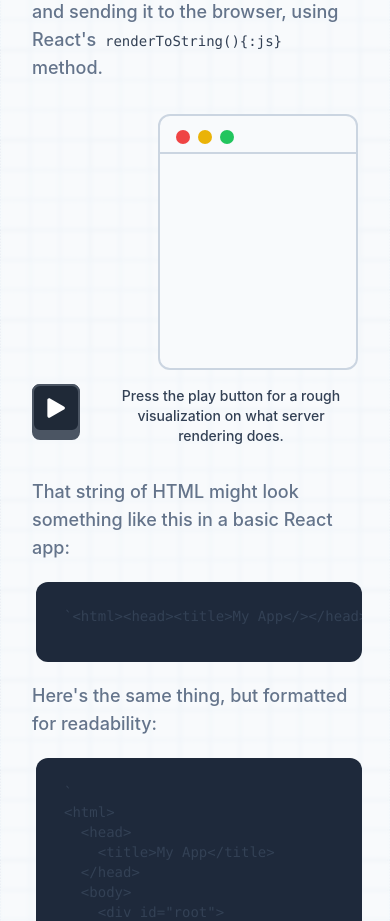
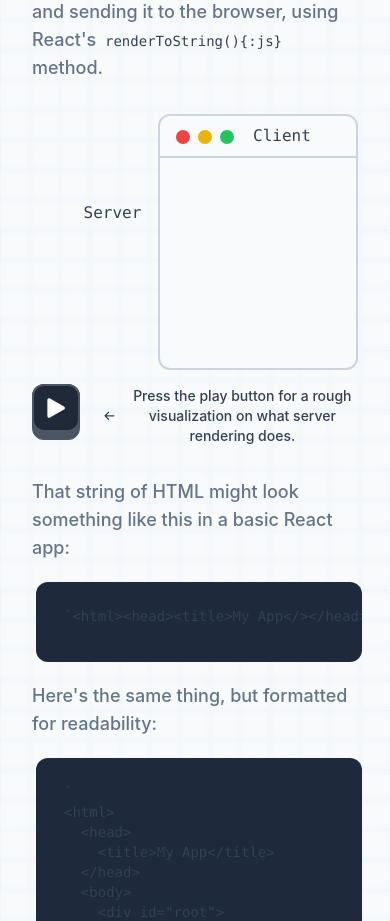
Before and after one commit to ricardonunez-io/servercomponents, a Next.js app: page /what-are-react-server-components in a window 390 px wide. Shown: the part 1120-2041 px from the top of the page. Built offline with nearby package versions, Linux system fonts and the light colour scheme; a web font is replaced by a local one.

Commit message:
Update server-rendering.tsx

```diff
--- a/app/(posts)/what-are-react-server-components/server-rendering.tsx
+++ b/app/(posts)/what-are-react-server-components/server-rendering.tsx
@@ -9,7 +9,7 @@ import { useState } from "react";
 function Spinner() {
 	return (
 		<svg
-			className="animate-spin w-5 h-5 sm:w-6 sm:h-6 md:w-10 md:h-10 lg:w-12 lg:h-12 text-current"
+			className="animate-spin w-5 h-5 sm:w-6 sm:h-6 md:w-8 md:h-8 text-current"
 			xmlns="http://www.w3.org/2000/svg"
 			fill="none"
 			viewBox="0 0 24 24"
@@ -37,7 +37,7 @@ function PlayButton() {
 			viewBox="0 0 51 57"
 			fill="none"
 			xmlns="http://www.w3.org/2000/svg"
-			className="w-5 h-5 sm:w-6 sm:h-6 md:w-10 md:h-10 lg:w-12 lg:h-12"
+			className="w-5 h-5 sm:w-6 sm:h-6 md:w-8 md:h-8"
 		>
 			<path
 				d="M5.62791 56.3769C4.27374 56.3769 3.13832 55.8874 2.22166 54.9082C1.32582 53.9499 0.877907 52.6269 0.877907 50.9394V5.87694C0.877907 4.21027 1.32582 2.89777 2.22166 1.93944C3.13832 0.960271 4.27374 0.470688 5.62791 0.470688C6.31541 0.470688 6.98207 0.585271 7.62791 0.814438C8.27374 1.0436 8.98207 1.37694 9.75291 1.81444L46.8779 23.3457C48.2737 24.1374 49.2946 24.9186 49.9404 25.6894C50.5862 26.4394 50.9092 27.3457 50.9092 28.4082C50.9092 29.4915 50.5862 30.4082 49.9404 31.1582C49.2946 31.9082 48.2737 32.6894 46.8779 33.5019L9.75291 55.0019C8.98207 55.4603 8.27374 55.804 7.62791 56.0332C6.98207 56.2624 6.31541 56.3769 5.62791 56.3769Z"
@@ -48,12 +48,32 @@ function PlayButton() {
 	);
 }
 
+function Arrow() {
+	return (
+		<svg
+			width="24"
+			height="20"
+			viewBox="0 0 12 10"
+			fill="none"
+			xmlns="http://www.w3.org/2000/svg"
+		>
+			<path
+				d="M0.494141 4.75781C0.494141 4.54688 0.572266 4.36719 0.728516 4.21875L4.56055 0.386719C4.64258 0.304688 4.72656 0.246094 4.8125 0.210938C4.90234 0.171875 4.99219 0.152344 5.08203 0.152344C5.29688 0.152344 5.4707 0.21875 5.60352 0.351562C5.73633 0.484375 5.80273 0.648438 5.80273 0.84375C5.80273 0.949219 5.78125 1.04688 5.73828 1.13672C5.69922 1.22266 5.64648 1.29883 5.58008 1.36523L4.26758 2.68945L2.1875 4.59961L1.91797 4.14844L4.05078 4.03125H10.9648C11.1875 4.03125 11.3672 4.09961 11.5039 4.23633C11.6406 4.36914 11.709 4.54297 11.709 4.75781C11.709 4.97656 11.6406 5.1543 11.5039 5.29102C11.3672 5.42383 11.1875 5.49023 10.9648 5.49023H4.05078L1.91797 5.36719L2.1875 4.92773L4.26758 6.82617L5.58008 8.15039C5.64648 8.2168 5.69922 8.29297 5.73828 8.37891C5.78125 8.46484 5.80273 8.5625 5.80273 8.67188C5.80273 8.86719 5.73633 9.03125 5.60352 9.16406C5.4707 9.29688 5.29688 9.36328 5.08203 9.36328C4.89453 9.36328 4.72461 9.28711 4.57227 9.13477L0.728516 5.29688C0.572266 5.14844 0.494141 4.96875 0.494141 4.75781Z"
+				fill="currentColor"
+			/>
+		</svg>
+	);
+}
+
 export default function ServerRendering({ caption }: { caption: string }) {
 	const [iconScope, iconAnimate] = useAnimate();
-	const [browserScope, browserAnimate] = useAnimate();
 	const [tooltipScope, tooltipAnimate] = useAnimate();
+	const [renderToStringScope, renderToStringAnimate] = useAnimate();
+	const [navScope, navAnimate] = useAnimate();
+	const [copyScope, copyAnimate] = useAnimate();
+	const [heroScope, heroAnimate] = useAnimate();
+	const [logoCloudScope, logoCloudAnimate] = useAnimate();
 	const [isPlaying, setIsPlaying] = useState(false);
-	const [renderToStringScope, renderToStringAnimate] = useAnimate();
 
 	async function tooltipAnimation() {
 		await tooltipAnimate(
@@ -115,16 +135,59 @@ export default function ServerRendering({ caption }: { caption: string }) {
 	}
 
 	async function browserAnimation() {
-		await browserAnimate(
-			browserScope.current,
-			{ opacity: [0, 1] },
-			{ delay: 5.5 }
+		await navAnimate(
+			navScope.current,
+			{ opacity: 0, translateY: 0 },
+			{ delay: 0, duration: 0 }
 		);
-		await browserAnimate(
-			browserScope.current,
-			{ opacity: 0 },
-			{ delay: 3, duration: 0.7 }
+		await copyAnimate(
+			copyScope.current,
+			{ opacity: 0, translateY: 0 },
+			{ delay: 0, duration: 0 }
 		);
+		await heroAnimate(
+			heroScope.current,
+			{ opacity: 0, translateY: 0 },
+			{ delay: 0, duration: 0 }
+		);
+		await logoCloudAnimate(
+			logoCloudScope.current,
+			{ opacity: 0, translateY: 0 },
+			{ delay: 0, duration: 0 }
+		);
+
+		await navAnimate(
+			navScope.current,
+			{ opacity: 1, translateY: [-20, 0] },
+			{ delay: 5.5, duration: 0.5 }
+		);
+		await copyAnimate(
+			copyScope.current,
+			{ opacity: 1, translateY: [-20, 0] },
+			{ delay: -0.2, duration: 0.5 }
+		);
+		await heroAnimate(
+			heroScope.current,
+			{ opacity: 1, translateY: [-20, 0] },
+			{ delay: -0.2, duration: 0.5 }
+		);
+		await logoCloudAnimate(
+			logoCloudScope.current,
+			{ opacity: 1, translateY: [-20, 0] },
+			{ delay: -0.2, duration: 0.5 }
+		);
+
+		await navAnimate(
+			navScope.current,
+			{ opacity: 0, translateY: 0 },
+			{ delay: 3 }
+		);
+		await copyAnimate(copyScope.current, { opacity: 0, translateY: 0 });
+		await heroAnimate(heroScope.current, { opacity: 0, translateY: 0 });
+		await logoCloudAnimate(logoCloudScope.current, {
+			opacity: 0,
+			translateY: 0,
+		});
 	}
 
 	async function playAnimation() {
@@ -148,7 +211,7 @@ export default function ServerRendering({ caption }: { caption: string }) {
 	}
 
 	return (
-		<div className="my-4">
+		<div className="my-4 h-full">
 			<div className="flex justify-between items-center overflow-hidden">
 				<div className="flex justify-between items-center w-full">
 					<div className="grid place-items-center mr-4 sm:mr-6 md:mr-8 lg:mr-10">
@@ -161,6 +224,9 @@ export default function ServerRendering({ caption }: { caption: string }) {
 								`&lt;html/&gt;`
 							</code>
 						</m.div>
+						<code className="absolute translate-x-[44%] -mt-[59px]">
+							Server
+						</code>
 						<Image
 							src={ReactIcon}
 							alt="React Icon"
@@ -184,19 +250,22 @@ export default function ServerRendering({ caption }: { caption: string }) {
 						aria-hidden="true"
 						className="dark:bg-stone-950 bg-slate-50 border-2 border-slate-300 dark:border-slate-600 h-fit max-[475px]:max-h-64 w-full rounded-xl p-3 px-0 relative"
 					>
-						<div className="flex w-full rounded-t-xl justify-between border-b-2 border-slate-300 dark:border-slate-600">
-							<div className="flex my-auto min-w-fit w-full pt-2 pb-4 px-4 max-[475px]:pt-0.5 max-[475px]:pb-2">
+						<div className="flex w-full rounded-t-xl justify-between border-b-2 border-slate-300 dark:border-slate-600 relative">
+							<div className="flex my-auto min-w-fit w-full pt-2 pb-4 px-4 max-[475px]:pt-0.5 max-[475px]:pb-3">
 								<div className="h-3.5 w-3.5 rounded-full bg-red-500 inline-block mr-2" />
 								<div className="h-3.5 w-3.5 rounded-full bg-yellow-500 inline-block mr-2" />
 								<div className="h-3.5 w-3.5 rounded-full bg-green-500 inline-block mr-2" />
 							</div>
+							<code className="absolute inset-0 translate-x-[44%] max-[475px]:-mt-1 max-[475px]:ml-3">
+								Client
+							</code>
 						</div>
-						<div
-							ref={browserScope}
-							className="mt-2 -mx-3 bg-none h-fit rounded-t-sm rounded-b-[10px] p-4 px-8 overflow-hidden opacity-0"
-						>
+						<div className="mt-2 -mx-3 bg-none h-fit rounded-t-sm rounded-b-[10px] p-4 px-8 overflow-hidden">
 							<div>
-								<div className="flex items-center justify-between">
+								<div
+									className="flex items-center justify-between opacity-0"
+									ref={navScope}
+								>
 									<div className="flex gap-x-1 items-center relative">
 										<div className="rounded-full w-6 h-6 max-[475px]:w-4 max-[475px]:h-4 gradient" />
 										<div className="bg-slate-300 dark:bg-slate-600 h-3 rounded-md w-12 max-[475px]:h-2" />
@@ -218,7 +287,7 @@ export default function ServerRendering({ caption }: { caption: string }) {
 									</div>
 								</div>
 								<div className="grid grid-cols-2 pt-6 space-x-2">
-									<div>
+									<div className="opacity-0" ref={copyScope}>
 										<div className="relative">
 											<div className="mt-2 bg-slate-300 dark:bg-slate-600 h-3 rounded-sm w-20 max-w-full max-[475px]:h-1.5 max-[475px]:mt-1" />
 											<div className="mt-4 bg-slate-300 dark:bg-slate-600 h-6 rounded-md w-28 max-w-full max-[475px]:h-3 max-[475px]:mt-2" />
@@ -229,13 +298,19 @@ export default function ServerRendering({ caption }: { caption: string }) {
 										<div className="mt-8 gradient h-5 rounded-full w-16 inset-0 px-2 max-[475px]:h-3 max-[475px]:w-full" />
 									</div>
 
-									<div className="relative h-40 md:h-64 w-full">
+									<div
+										className="relative h-40 md:h-64 w-full opacity-0"
+										ref={heroScope}
+									>
 										<div className="mt-2 bg-slate-300 dark:bg-slate-600 h-24 sm:h-32 md:h-full rounded-md w-full relative"></div>
 									</div>
 								</div>
 							</div>
 							<div className="mt-12 hidden md:grid">
-								<div className="relative pt-4">
+								<div
+									className="relative pt-4 opacity-0"
+									ref={logoCloudScope}
+								>
 									<div className="mx-auto h-3 rounded-sm bg-slate-300 dark:bg-slate-600 w-32" />
 									<div className="mt-4 flex gap-x-4 justify-center">
 										<div className="rounded-full w-6 h-6 bg-slate-300 dark:bg-slate-600" />
@@ -254,19 +329,19 @@ export default function ServerRendering({ caption }: { caption: string }) {
 				</div>
 			</div>
 			<div className="flex items-center">
-				<div className="mr-6 sm:mr-8 md:mr-10 lg:mr-12">
-					<div className="w-12 h-[56px] sm:w-16 sm:h-[72px] md:w-20 md:h-[88px] lg:w-24 lg:h-[104px] bg-gray-600 rounded-lg border-2 border-gray-600 absolute  transition-all" />
+				<div className="mr-6">
+					<div className="w-12 h-[56px] sm:w-16 sm:h-[72px] md:w-20 md:h-[88px] bg-gray-600 rounded-xl border-2 border-gray-600 absolute" />
 					<button
 						onClick={handleClick}
 						disabled={isPlaying}
 						aria-label="play animation"
-						className="group w-12 h-12 sm:w-16 sm:h-16 md:w-20 md:h-20 lg:w-24 lg:h-24 bg-gray-800 rounded-lg border-2 border-gray-600 text-white grid place-items-center hover:bg-gray-700 disabled:opacity-50 disabled:bg-gray-950 active:scale-90 transition-all transform-gpu duration-150 relative"
+						className="group w-12 h-12 sm:w-16 sm:h-16 md:w-20 md:h-20 bg-gray-800 rounded-xl border-2 border-gray-600 text-white grid place-items-center hover:bg-gray-700 disabled:opacity-50 disabled:bg-gray-950 active:scale-90 transition-all transform-gpu duration-150 relative"
 					>
 						<>{isPlaying ? <Spinner /> : <PlayButton />}</>
 					</button>
 				</div>
-				<div className="text-sm sm:text-base md:text-lg text-center mt-4">
-					{caption}
+				<div className="flex gap-x-3 items-center text-sm sm:text-base md:text-lg text-center mt-4">
+					<Arrow /> {caption}
 				</div>
 			</div>
 		</div>
```
